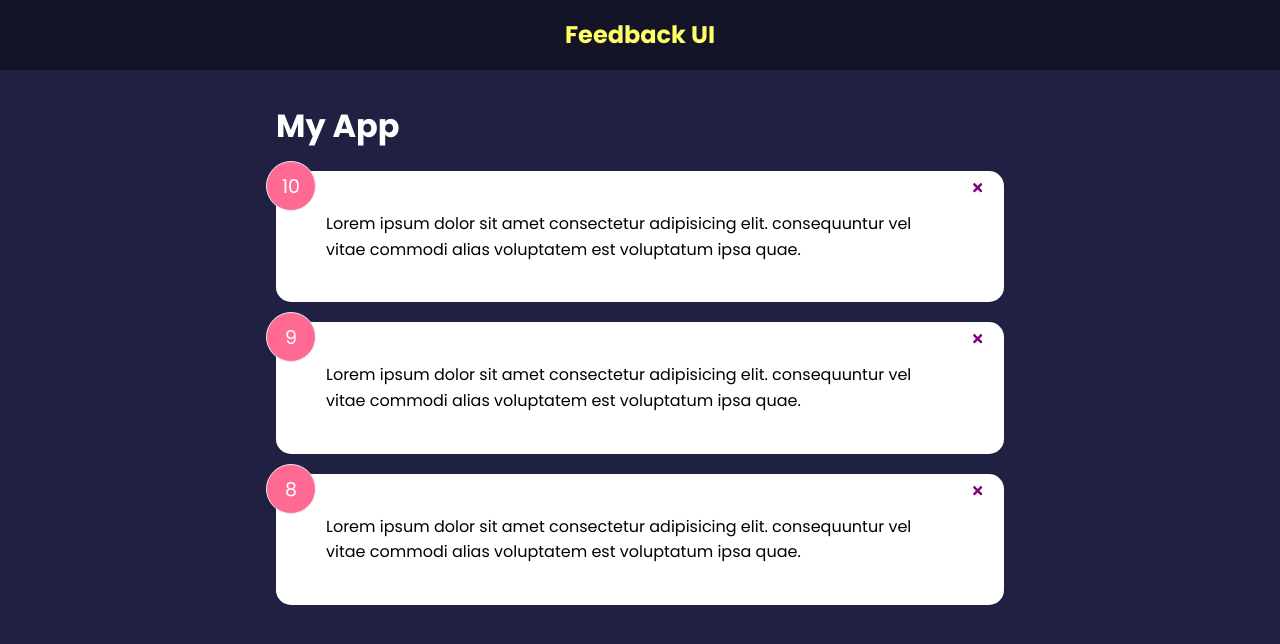
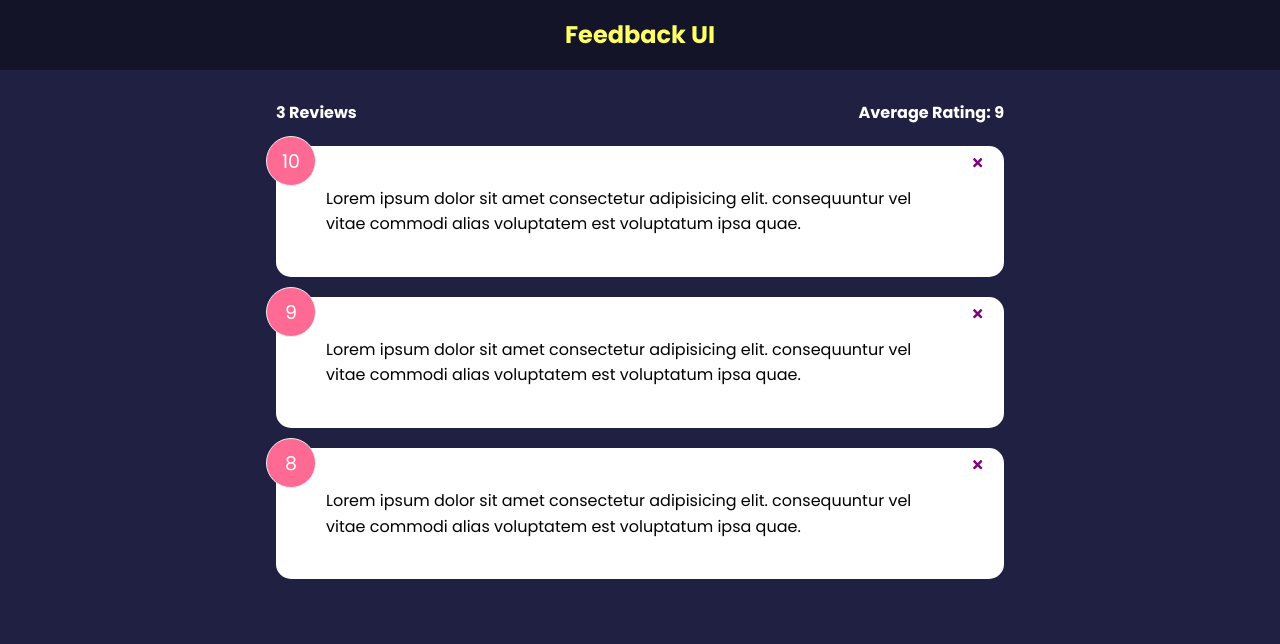
Before and after one commit to Flashina/feedbackapp, a React (Vite) app: page / in a window 1280 px wide. Shown: the top 644 px of the page. Built offline with nearby package versions, Linux system fonts and the light colour scheme.

Commit message:
added feedback stats

```diff
--- a/src/App.jsx
+++ b/src/App.jsx
@@ -1,6 +1,7 @@
 import { useState } from "react"
 import Header from "./Header"
 import FeedbackList from "./components/FeedbackList"
+import FeedbackStats from "./components/FeedbackStats"
 import FeedbackData from "./data/FeedbackData"
 
 function App() {
@@ -17,7 +18,7 @@
     <>
     <Header />
     <div className="container">
-      <h1>My App</h1>
+      <FeedbackStats feedback={feedback}/>
       <FeedbackList  feedback={feedback}
       handleDelete={deleteFeedback}
       />
--- /dev/null
+++ b/src/components/FeedbackStats.jsx
@@ -0,0 +1,24 @@
+import PropTypes from 'prop-types'
+import React from 'react'
+
+const FeedbackStats = ({ feedback }) => {
+// calculate ratings avg
+let average = feedback.reduce((acc, cur) => {
+    return acc + cur.rating
+}, 0) / feedback.length
+
+average  = average.toFixed(1).replace(/[.,]0$/, '')
+
+  return (
+    <div className='feedback-stats'>
+        <h4>{feedback.length} Reviews</h4>
+        <h4>Average Rating: {isNaN(average) ? 0 : average}</h4>
+    </div>
+  )
+}
+
+FeedbackStats.propTypes = {
+    feedback: PropTypes.array.isRequired,
+}
+
+export default FeedbackStats
```
